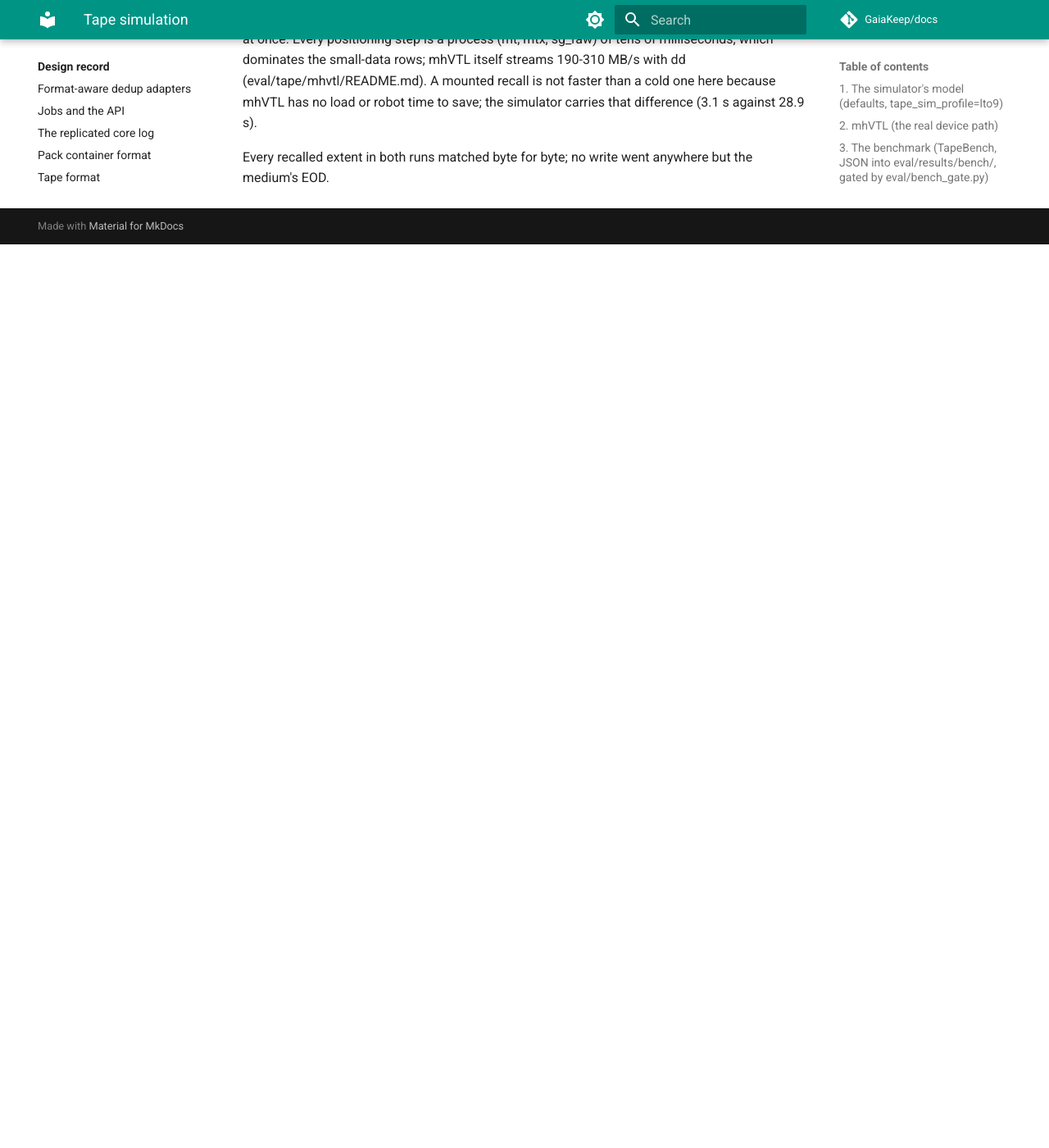
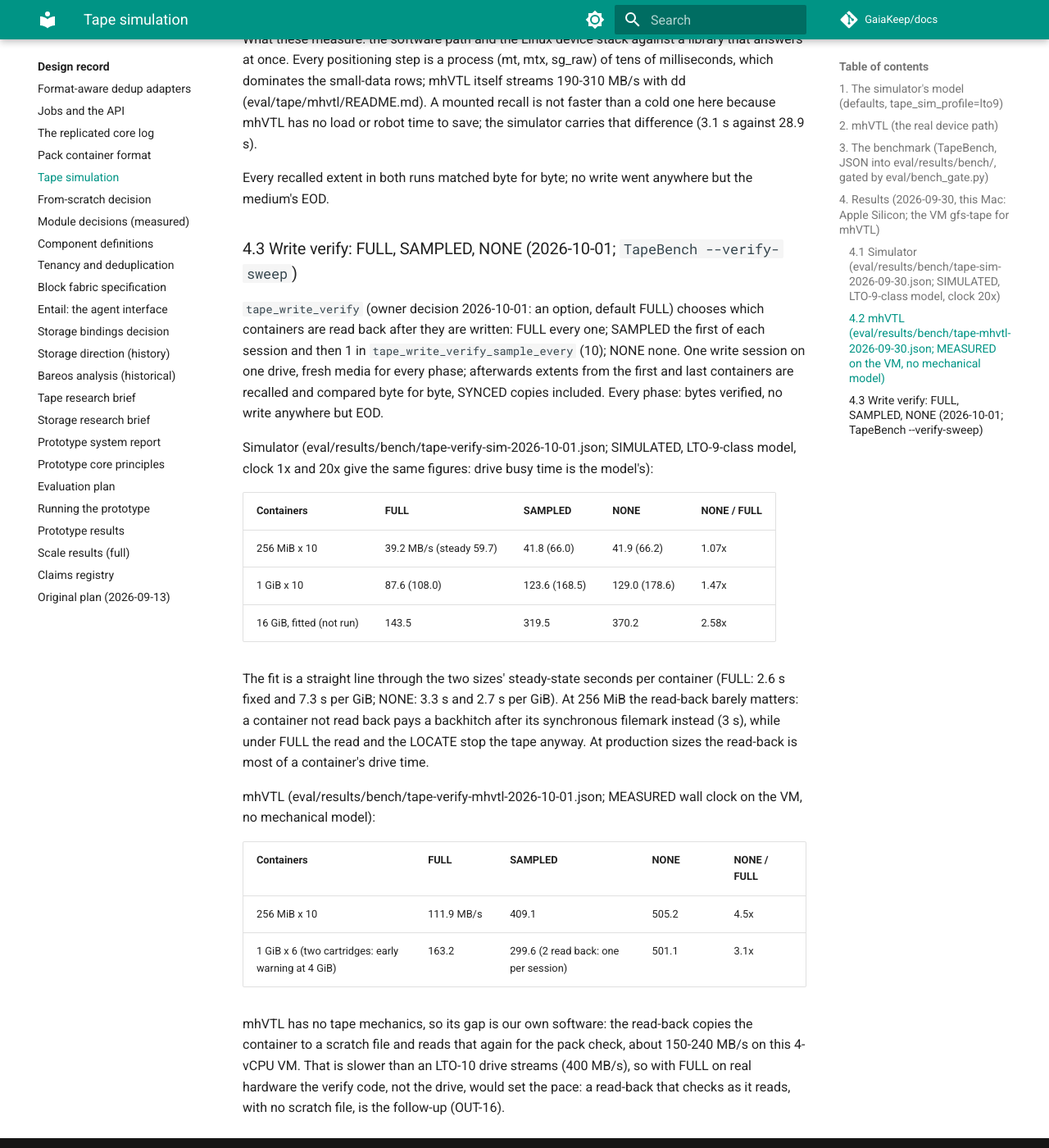
Before and after one commit to GaiaKeep/docs, an MkDocs documentation site: the page built from docs/design/TAPE-SIMULATION.md, in a window 1280 px wide and 1400 px high, scrolled down 5276 px. Shown: the whole window at 82% size. Built offline with MkDocs 1.6.1 and Material for MkDocs 9.7.7, drawn with Linux system fonts in a browser that asks for light colours; comment, search, counter and statistics services are not loaded; before the commit the page ends 5574 px from its top, so only the background shows below that; some of the changed text lies outside the part shown.

Commit message:
Tape: read-back after writing is a setting (full, sampled, none), benchmarked; LTO-10 only; tape format unpublished
- Benchmarks: the read-back comparison on the simulator and mhVTL, and a corrected note on why 256 MiB
  containers archive slowly (the per-container filemark stop, not the read-back).
- Status: LTO-10 media decided by the owner; the write-verify setting noted.
- Design: TAPE-SIMULATION re-synced (§4.3). TAPE-FORMAT removed from the site and the sync list: the
  document is private until the owner decides B4, and should not have been published.

Co-Authored-By: Claude Opus 5.5 <noreply@anthropic.com>

```diff
--- a/docs/built/benchmarks.md
+++ b/docs/built/benchmarks.md
@@ -141,10 +141,37 @@ real Linux tape device path.
 | Speed-up from batching recalls | 3.2× | 1.5× |
 | Shoe-shining on our spool-fed writes | none: streaming at 395 MB/s | not modelled |
 
-- **These archive rates use small 256 MiB test containers,** where the full read-back verify
-  dominates. With 16 GiB production containers, the model gives about 190 MB/s per drive.
+- **These archive rates use small 256 MiB test containers.** Each container pays a fixed stop at its
+  synchronous filemark, which is several times the time spent streaming it. Larger containers raise the rate;
+  see the next table.
 - **A writer that underfeeds the drive** shoe-shines: in the simulator, 50 MB/s gave 3 stops per
   512 MiB.
+
+### Read-back after writing
+
+By default every container written to tape is read back and checked before its copies count. Since
+2026-10-01 this is a setting:
+- **full** reads back every container (the default);
+- **sampled** reads back the first container of each session, then 1 in 10;
+- **none** reads back no container.
+
+A container that is not read back is still checked when its data is read later, so a bad record is
+never returned to a reader; it is only found later. Its copies are reported as unverified.
+
+| Containers | Full | Sampled | None | None vs full |
+|---|---|---|---|---|
+| Simulator, 256 MiB | 39.2 MB/s | 41.8 MB/s | 41.9 MB/s | 1.07x |
+| Simulator, 1 GiB | 87.6 MB/s | 123.6 MB/s | 129.0 MB/s | 1.47x |
+| Simulator, 16 GiB (fitted from the two sizes, not run) | 143.5 MB/s | 319.5 MB/s | 370.2 MB/s | 2.58x |
+| mhVTL, 256 MiB (measured) | 111.9 MB/s | 409.1 MB/s | 505.2 MB/s | 4.5x |
+| mhVTL, 1 GiB (measured) | 163.2 MB/s | 299.6 MB/s | 501.1 MB/s | 3.1x |
+
+- **On the simulator,** read-back matters little at 256 MiB, because the fixed stop per container
+  dominates. At the 16 GiB production size it is most of a container's drive time.
+- **mhVTL has no tape mechanics,** so its gap is the cost of our own checking code. That code runs at
+  150–240 MB/s on the test VM, below an LTO-10 drive's 400 MB/s. A checker that verifies as it reads is the
+  next step.
+- **In every run,** each recalled byte matched, and nothing was written anywhere but the end of the data.
 
 ## Wide-area links (emulated)
 
--- a/docs/built/status.md
+++ b/docs/built/status.md
@@ -40,7 +40,7 @@ Every component is labelled **Proven**, **Built**, **Designed**, **Proposed** or
 | Component | Status | Evidence / note |
 |---|---|---|
 | Placement from measured write rate; fail-closed durability barrier | **Built**, on the live path | |
-| Tape software path: deferred reads with tickets, archive, stage, verify | **Built** and tested on simulated drives | simulator and mhVTL virtual drives, end to end through the core |
+| Tape software path: deferred reads with tickets, archive, stage, verify | **Built** and tested on simulated drives | simulator and mhVTL virtual drives, end to end through the core; read-back after writing is a setting (full, sampled or none), benchmarked |
 | Raw SCSI tape on a real drive | **Designed** | needs hardware |
 | Mount cycle measured on a real drive | **Open**, blocking before media | |
 
@@ -62,7 +62,8 @@ Every component is labelled **Proven**, **Built**, **Designed**, **Proposed** or
 | Tape library: Spectra Stack first, Cube later | **Decided** (owner) |
 | Sites: three, 3-way replication | **Decided** (owner, sites chosen later) |
 | WAN hosts: BBR congestion control | **Recommended** (measured: 37 vs 0.5 MB/s at 1 % loss) |
-| LTO-10 media, per-site hosts | **Proposed** |
+| LTO-10 media | **Decided** (owner, 2026-10-01: LTO-10 only, no older media) |
+| Per-site hosts | **Proposed** |
 
 ## Caching tier
 
--- a/docs/design/TAPE-SIMULATION.md
+++ b/docs/design/TAPE-SIMULATION.md
@@ -120,11 +120,12 @@ The campaign's tier T6 runs all of it: `T6.junit.tape`, `T6.bench.sim` (env juni
 | Shoe-shining, the binding (spool-fed, 2 GiB) | 0 underruns, streaming 394.9 MB/s | model |
 | Shoe-shining, a synthetic writer at 600 / 250 / 150 / 50 / 20 MB/s (512 MiB) | 0 / 0 / 1 / 3 / 8 underruns; tape streaming 399 / 250 / 89 / 45 / 20 MB/s | model |
 
-Reading the archive rows: at 256 MiB containers every container pays a LOCATE back for its FULL read-back
-verify (2 s settle and the distance) and its bytes cross the head twice, and a session pays one robot + mount
-(23 s): the steady state here is about 47 MB/s per drive. With the production 16 GiB containers the same
-model gives about 190 MB/s per drive (a write and a verify read at about 400 MB/s each, the locate amortised).
-Two sessions double the aggregate: the drives are independent.
+Reading the archive rows: a session pays one robot + mount (23 s), and at 256 MiB containers the fixed
+cost of each container (the synchronous filemark, and under FULL the LOCATE back for the read-back) is
+several times its 0.64 s of streaming: the steady state here is about 47 MB/s per drive. Two sessions double
+the aggregate: the drives are independent. For larger containers and the three `tape_write_verify` modes, see
+§4.3: the model's own fit gives 143.5 MB/s per drive with FULL at 16 GiB containers (an earlier hand estimate
+here said about 190), because the LOCATE back before each read-back grows with the container's length.
 
 ### 4.2 mhVTL (eval/results/bench/tape-mhvtl-2026-09-30.json; MEASURED on the VM, no mechanical model)
 
@@ -144,3 +145,37 @@ than a cold one here because mhVTL has no load or robot time to save; the simula
 (3.1 s against 28.9 s).
 
 Every recalled extent in both runs matched byte for byte; no write went anywhere but the medium's EOD.
+
+### 4.3 Write verify: FULL, SAMPLED, NONE (2026-10-01; `TapeBench --verify-sweep`)
+
+`tape_write_verify` (owner decision 2026-10-01: an option, default FULL) chooses which containers are read
+back after they are written: FULL every one; SAMPLED the first of each session and then 1 in
+`tape_write_verify_sample_every` (10); NONE none. One write session on one drive, fresh media for every phase;
+afterwards extents from the first and last containers are recalled and compared byte for byte, SYNCED copies
+included. Every phase: bytes verified, no write anywhere but EOD.
+
+Simulator (eval/results/bench/tape-verify-sim-2026-10-01.json; SIMULATED, LTO-9-class model, clock 1x and 20x
+give the same figures: drive busy time is the model's):
+
+| Containers | FULL | SAMPLED | NONE | NONE / FULL |
+|---|---|---|---|---|
+| 256 MiB x 10 | 39.2 MB/s (steady 59.7) | 41.8 (66.0) | 41.9 (66.2) | 1.07x |
+| 1 GiB x 10 | 87.6 (108.0) | 123.6 (168.5) | 129.0 (178.6) | 1.47x |
+| 16 GiB, fitted (not run) | 143.5 | 319.5 | 370.2 | 2.58x |
+
+The fit is a straight line through the two sizes' steady-state seconds per container (FULL: 2.6 s fixed and
+7.3 s per GiB; NONE: 3.3 s and 2.7 s per GiB). At 256 MiB the read-back barely matters: a container not
+read back pays a backhitch after its synchronous filemark instead (3 s), while under FULL the read and the
+LOCATE stop the tape anyway. At production sizes the read-back is most of a container's drive time.
+
+mhVTL (eval/results/bench/tape-verify-mhvtl-2026-10-01.json; MEASURED wall clock on the VM, no mechanical model):
+
+| Containers | FULL | SAMPLED | NONE | NONE / FULL |
+|---|---|---|---|---|
+| 256 MiB x 10 | 111.9 MB/s | 409.1 | 505.2 | 4.5x |
+| 1 GiB x 6 (two cartridges: early warning at 4 GiB) | 163.2 | 299.6 (2 read back: one per session) | 501.1 | 3.1x |
+
+mhVTL has no tape mechanics, so its gap is our own software: the read-back copies the container to a scratch
+file and reads that again for the pack check, about 150-240 MB/s on this 4-vCPU VM. That is slower than an
+LTO-10 drive streams (400 MB/s), so with FULL on real hardware the verify code, not the drive, would set the
+pace: a read-back that checks as it reads, with no scratch file, is the follow-up (OUT-16).
--- a/mkdocs.yml
+++ b/mkdocs.yml
@@ -79,7 +79,6 @@ nav:
       - "Jobs and the API": design/JOBS-AND-API.md
       - "The replicated core log": design/CORE-LOG.md
       - "Pack container format": design/PACK-FORMAT.md
-      - "Tape format": design/TAPE-FORMAT.md
       - "Tape simulation": design/TAPE-SIMULATION.md
       - "From-scratch decision": design/FROM-SCRATCH-DECISION.md
       - "Module decisions (measured)": design/MODULE-DECISIONS.md
```
Also changed, not shown: docs/design/TAPE-FORMAT.md (deleted, +0 -180 lines), docs/design/index.md (+0 -1 lines), 1 other file.
